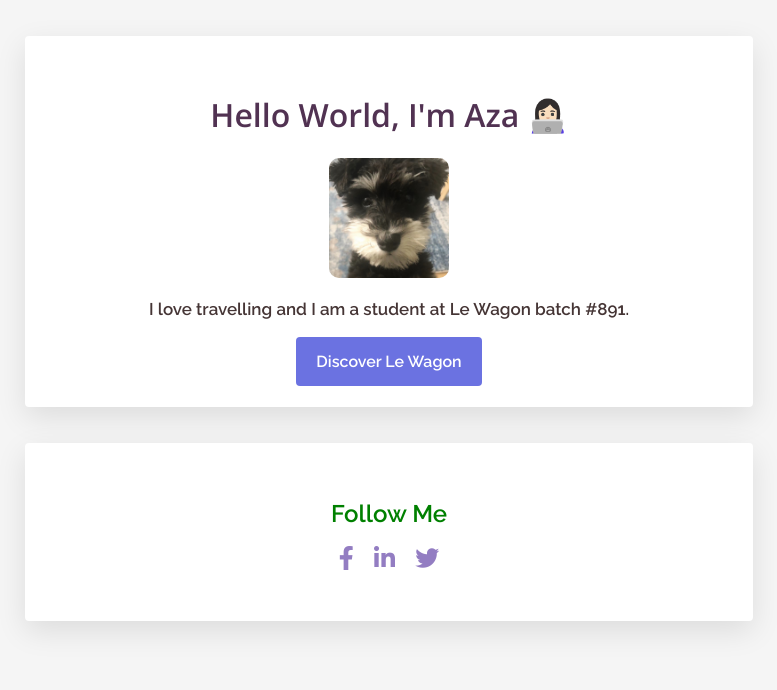
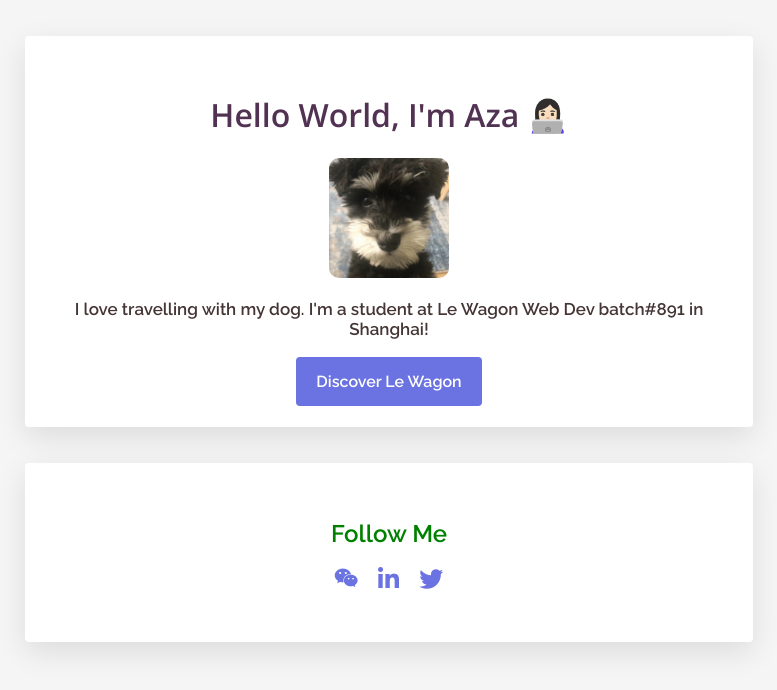
Before and after one commit to Aza8P/profile, a plain HTML site: page index.html in a window 1280 px wide. Shown: the whole page, without its empty margins (251-1028 px from the left). Drawn offline with nearby package versions, Linux system fonts and the light colour scheme.

Commit message:
improved profile page

```diff
--- a/index.html
+++ b/index.html
@@ -6,6 +6,7 @@
       <link rel="preconnect" href="https://fonts.googleapis.com">
       <link rel="preconnect" href="https://fonts.gstatic.com" crossorigin>
       <link rel="stylesheet" href="https://use.fontawesome.com/releases/v6.1.1/css/all.css">
+      <link rel="stylesheet" href="https://cdnjs.cloudflare.com/ajax/libs/font-awesome/4.7.0/css/font-awesome.min.css">
       <link href="https://fonts.googleapis.com/css2?family=Raleway:ital,wght@0,600;1,300;1,400&display=swap" rel="stylesheet">
       <link href="https://fonts.googleapis.com/css2?family=Open+Sans:wght@400;600&family=Raleway:ital,wght@0,600;1,300;1,400&display=swap" rel="stylesheet">
       <meta name="viewport" content="width=device-width, initial-scale=1">
@@ -16,16 +17,16 @@
       <header class="white_box">
         <h1>Hello World, I'm Aza 👩🏻‍💻 </h1>
         <img class="avatar" src="images/pepu.jpg" alt="my avatar">
-        <p>I love travelling and I am a student at Le Wagon batch <strong>#891</strong>.</p>
+        <p>I love travelling with my dog. I'm a student at Le Wagon Web Dev batch<strong>#891 in Shanghai!</strong></p>
         <a href="#" class="btn-blue"><strong>Discover Le Wagon</strong></a>
       </header>
       <footer class="white_box">
         <h2><strong>Follow Me</strong></h2>
         <ul>
           <li><a href="#">
-            <i class="fab fa-facebook-f fa-xl" ></i></a>
+            <i class="fa fa-wechat" style="font-size:20px" ></i></a>
             </li>
-          <li><a href="#">
+          <li><a href="https://www.linkedin.com/ann-altantulga">
             <i class="fab fa-linkedin-in fa-xl"></i></a>
           </li>
           <li><a href="#">
--- a/style.css
+++ b/style.css
@@ -23,12 +23,12 @@ h1 {
 header p {
   color: rgb(69, 53, 53);
   font-size: 17px;
-  font-weight: 400;
+  font-weight: 200;
   margin-bottom: 32px;
 }
 
 a {
-color: #937DC2;
+color: #6B72E1;
 font-size: 16px;
 text-decoration: none;
 padding: 10x;
```
